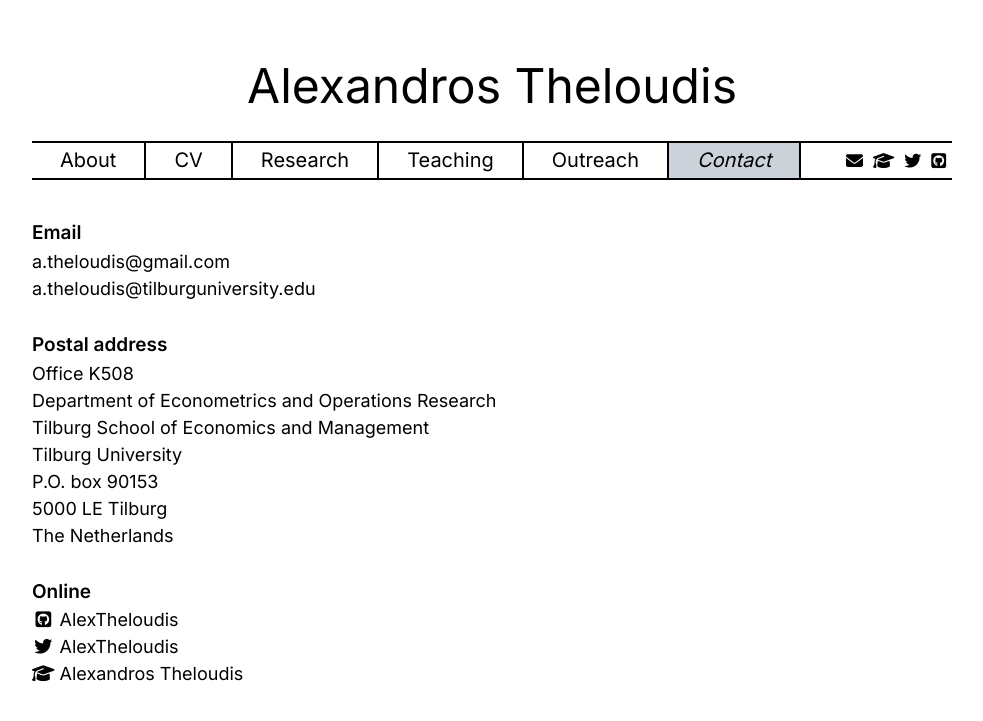
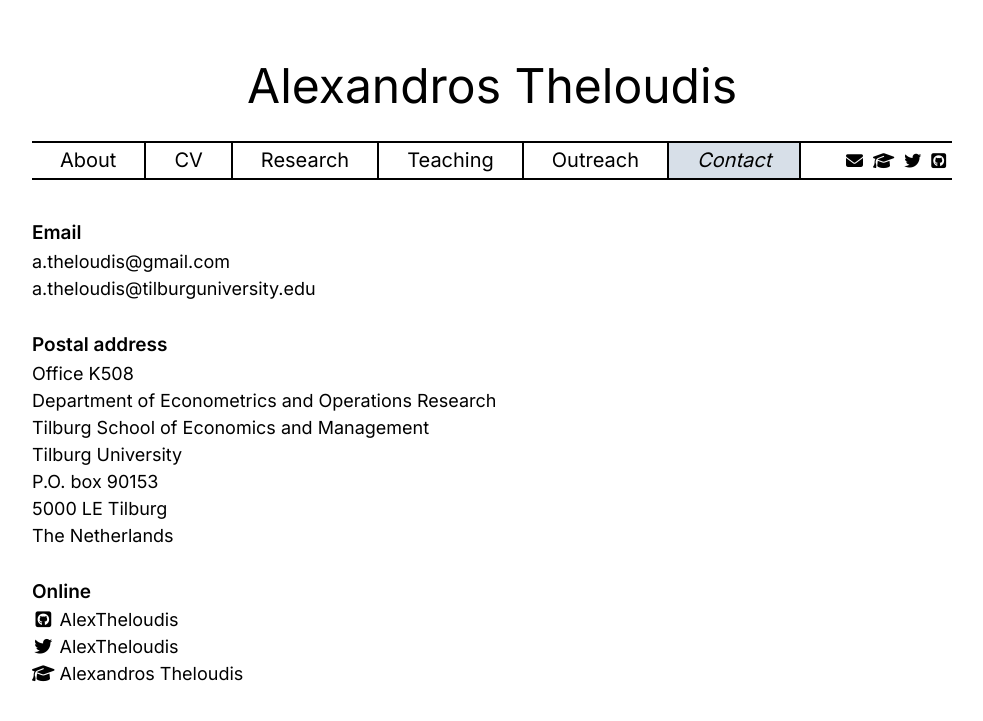
Before and after one commit to theloudis/theloudis.github.io, a Jekyll site: the page built from contact.md, in a window 1280 px wide. Shown: the top 721 px of the page, without its empty margins (148-1131 px from the left). Built offline with Jekyll 4.4.1, drawn with Linux system fonts in a browser that asks for light colours.

Commit message:
Update style.css

```diff
--- a/css/style.css
+++ b/css/style.css
@@ -113,7 +113,7 @@ body {
 /* Current page in the menu */
 .nav-item.active {
   font-style: italic;
-  background-color: #cbd2d9;
+  background-color: #d7dfe8;
 }
 
 /* Icons on the right of the menu */
```
